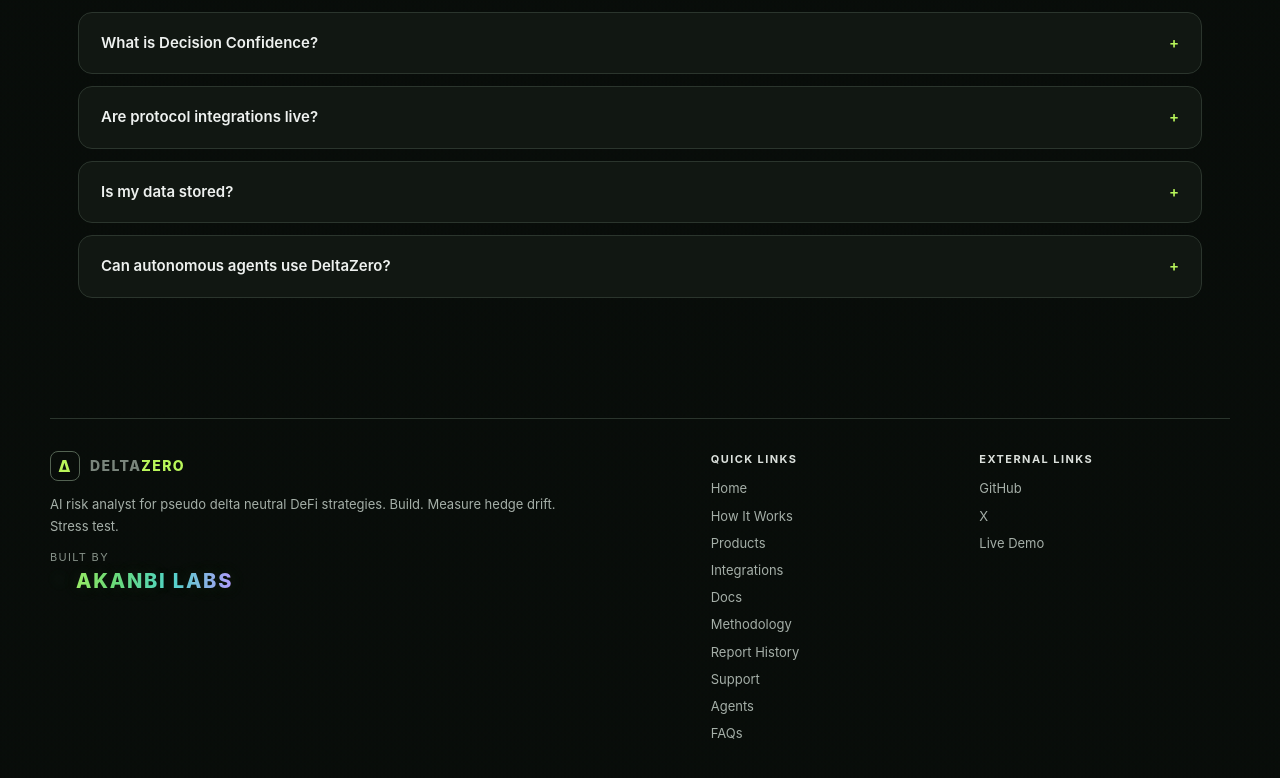
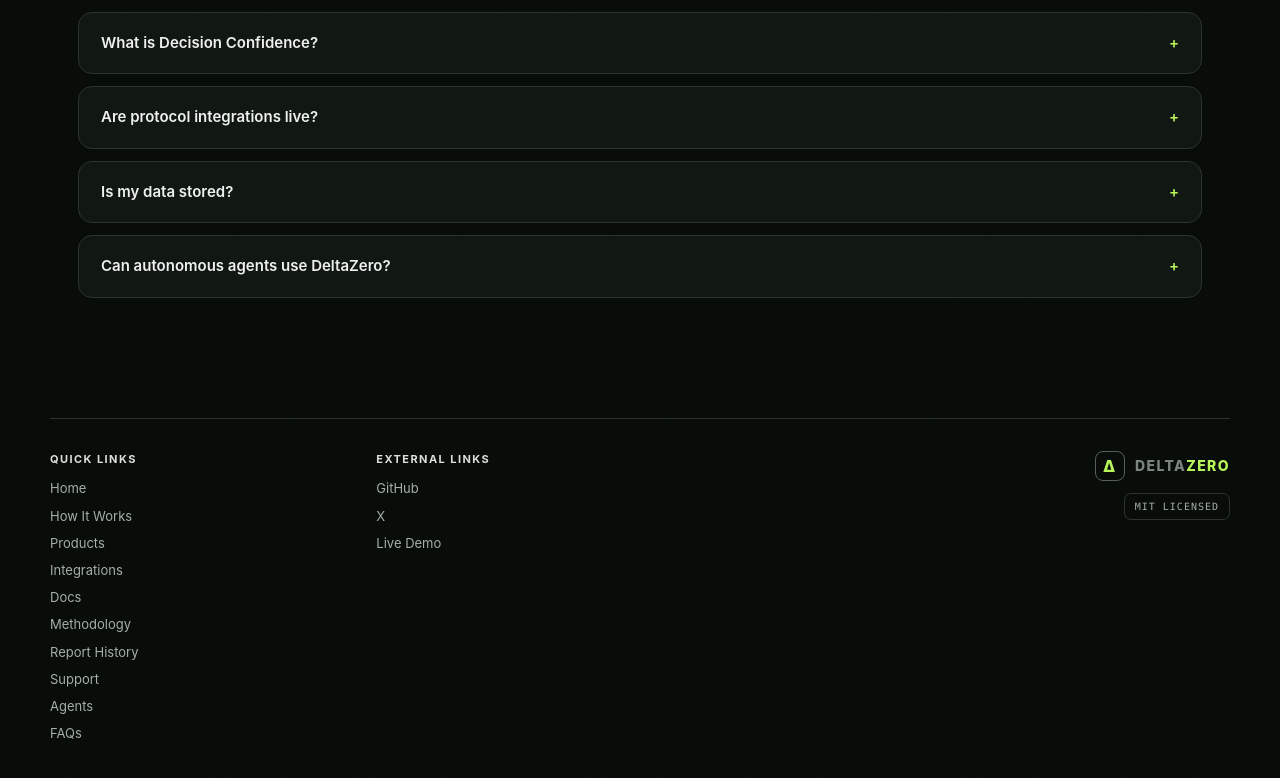
Before and after one commit to Teecash96/DeltaZero, a Next.js app in the folder frontend/: page / in a window 1280 px wide. Shown: the part 9941-10719 px from the top of the page. Built offline with nearby package versions, Linux system fonts and the light colour scheme.

Commit message:
fix: reorder and simplify footer branding

```diff
--- a/frontend/app/globals.css
+++ b/frontend/app/globals.css
@@ -293,12 +293,9 @@
 .faq-item[open] summary i { transform: rotate(45deg); }
 .faq-item p { margin: 0; padding: 0 22px 20px; color: var(--muted); font-size: 13px; line-height: 1.7; }
 .site-footer { width: min(100% - 56px, 1180px); margin: auto; padding: 32px 0 50px; display: grid; grid-template-columns: minmax(0, 1.1fr) minmax(0, .9fr); gap: 26px; border-top: 1px solid var(--line); color: #7a857c; }
-.footer-brand { min-width: 0; display: flex; flex-direction: column; gap: 12px; }
-.footer-brand p { max-width: 520px; margin: 0; color: #a5afa8; font-size: 13px; line-height: 1.7; }
-.footer-label { color: #879289; font-size: 11px; letter-spacing: .12em; text-transform: uppercase; }
-.footer-labs { display: flex; flex-direction: column; gap: 4px; }
-.footer-labs-brand { display: inline-flex; align-items: center; gap: 8px; width: fit-content; font-size: 20px; font-weight: 760; letter-spacing: .09em; text-transform: uppercase; line-height: 1.1; background-color: transparent; background-image: linear-gradient(92deg, #b9f65a 0%, #6ddb78 34%, #52d5cb 66%, #b39aff 100%); -webkit-background-clip: text; background-clip: text; color: transparent; -webkit-text-fill-color: transparent; text-shadow: 0 0 16px rgba(110, 221, 203, .08), 0 0 22px rgba(185, 246, 90, .1); }
-.footer-labs-icon { color: inherit; font-size: .9em; opacity: .92; }
+.footer-brand { min-width: 0; display: flex; flex-direction: column; align-items: flex-end; gap: 12px; }
+.footer-license { padding: 7px 10px; border: 1px solid var(--line); border-radius: 7px; color: #a5afa8; font: 10px var(--font-geist-mono); letter-spacing: .1em; text-transform: uppercase; }
+.footer-license:hover { color: var(--green); border-color: rgba(185,246,90,.35); }
 .footer-logo { width: fit-content; }
 .footer-columns { display: grid; grid-template-columns: repeat(2, minmax(0, 1fr)); gap: 18px; }
 .footer-columns strong { display: block; margin-bottom: 12px; color: #dbe0dc; font-size: 11px; letter-spacing: .13em; text-transform: uppercase; }
@@ -1593,10 +1590,8 @@
   .site-footer { width: calc(100% - 36px); padding-bottom: 34px; }
   .site-footer { padding-top: 24px; padding-bottom: 24px; gap: 24px; }
   .footer-columns { grid-template-columns: 1fr; gap: 20px; }
-  .footer-brand { gap: 10px; }
+  .footer-brand { padding-top: 20px; align-items: flex-start; gap: 10px; border-top: 1px solid var(--line); }
   .footer-logo { transform: scale(.92); transform-origin: left center; }
-  .footer-label { font-size: 9px; }
-  .footer-labs-brand { font-size: 18px; letter-spacing: .08em; }
   .footer-columns strong { margin-bottom: 7px; font-size: 10px; }
   .footer-columns nav { gap: 2px 14px; }
   .footer-columns > div:first-child nav { grid-template-columns: repeat(2, minmax(0, 1fr)); }
--- a/frontend/components/site-footer.tsx
+++ b/frontend/components/site-footer.tsx
@@ -22,23 +22,6 @@
 export function SiteFooter() {
   return (
     <footer className="site-footer">
-      <div className="footer-brand">
-        <Link href="/" className="logo footer-logo" aria-label="DeltaZero home">
-          <span className="logo-mark">Δ</span>
-          DELTA<span>ZERO</span>
-        </Link>
-        <p>AI risk analyst for pseudo delta neutral DeFi strategies. Build. Measure hedge drift. Stress test.</p>
-        <div className="footer-labs">
-          <span className="footer-label">BUILT BY</span>
-          <span className="footer-labs-brand">
-            <span className="footer-labs-icon" aria-hidden="true">
-              ⚗
-            </span>
-            AKANBI LABS
-          </span>
-        </div>
-      </div>
-
       <div className="footer-columns">
         <div>
           <strong>Quick links</strong>
@@ -61,6 +44,16 @@
           </nav>
         </div>
       </div>
+
+      <div className="footer-brand">
+        <Link href="/" className="logo footer-logo" aria-label="DeltaZero home">
+          <span className="logo-mark">Δ</span>
+          DELTA<span>ZERO</span>
+        </Link>
+        <a className="footer-license" href="https://github.com/Teecash96/DeltaZero/blob/main/LICENSE" target="_blank" rel="noreferrer">
+          MIT Licensed
+        </a>
+      </div>
     </footer>
   );
 }
```
